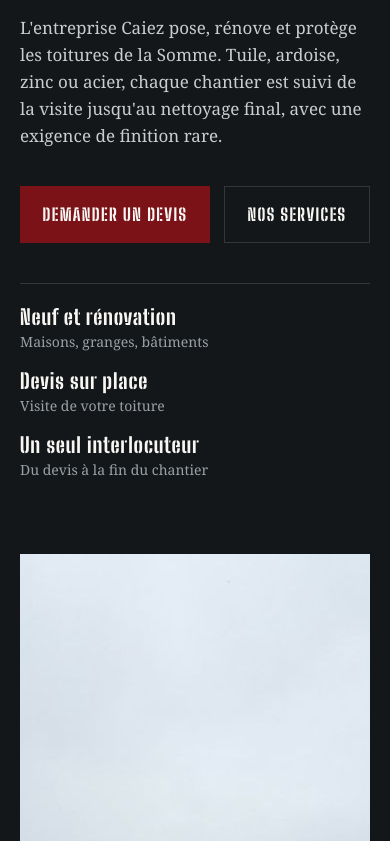
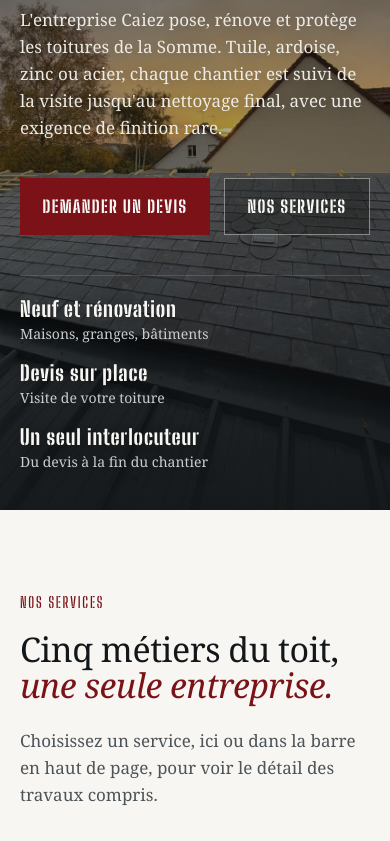
Before and after one commit to Sekou2206/caiez-nicolas, a plain HTML site: page index.html in a window 390 px wide. Shown: the part 364-1205 px from the top of the page. Drawn offline with Linux system fonts and the light colour scheme; a web font is replaced by a local one.

Commit message:
Photo ardoise en fond de l'accueil mobile

```diff
--- a/index.html
+++ b/index.html
@@ -6,6 +6,7 @@
 <title>Entreprise Caiez, couverture et zinguerie à Talmas</title>
 <meta name="claude:viewport-fit-sides" content="cover">
 <meta name="description" content="Entreprise Caiez, couvreur zingueur à Talmas dans la Somme. Couverture, zinguerie, bardage et fenêtres de toit, en neuf et en rénovation.">
+<link rel="preload" as="image" href="img/ardoise-coucher.jpg" media="(max-width:860px)">
 <link rel="preconnect" href="https://fonts.googleapis.com">
 <link rel="preconnect" href="https://fonts.gstatic.com" crossorigin>
 <link rel="stylesheet" href="https://fonts.googleapis.com/css2?family=Brygada+1918:ital,wght@0,400..700;1,400..700&display=swap">
@@ -241,6 +242,16 @@ h2 i{color:var(--bordeaux)}
   .coords{grid-template-columns:minmax(0,1fr)}
 }
 @media (max-width:860px){
+  .heros{background:var(--nuit) url(img/ardoise-coucher.jpg) 50% 72%/cover no-repeat}
+  .heros::before{content:"";position:absolute;inset:0;z-index:0;background:linear-gradient(180deg,rgba(20,23,25,.7) 0%,rgba(20,23,25,.42) 38%,rgba(20,23,25,.3) 62%,rgba(20,23,25,.88) 100%)}
+  .heros .cadre{min-height:calc(100svh - var(--h,130px));padding-block:40px 0}
+  .heros-texte{align-self:end;padding-bottom:36px}
+  .heros-photo,.filigrane{display:none}
+  .heros .sur{color:var(--brume)}
+  .heros h1,.heros p.chapo,.faits{text-shadow:0 1px 18px rgba(0,0,0,.55)}
+  .heros p.chapo{color:var(--lait)}
+  .faits span{color:var(--brume)}
+  .btn-l{background:rgba(20,23,25,.35);border-color:rgba(247,246,242,.45)}
   .coupe svg{min-width:0}
   .coupe-svg{overflow:visible}
   .pieces button{padding:14px 0}
```
Also changed, not shown: img/ardoise-coucher.jpg (added).
